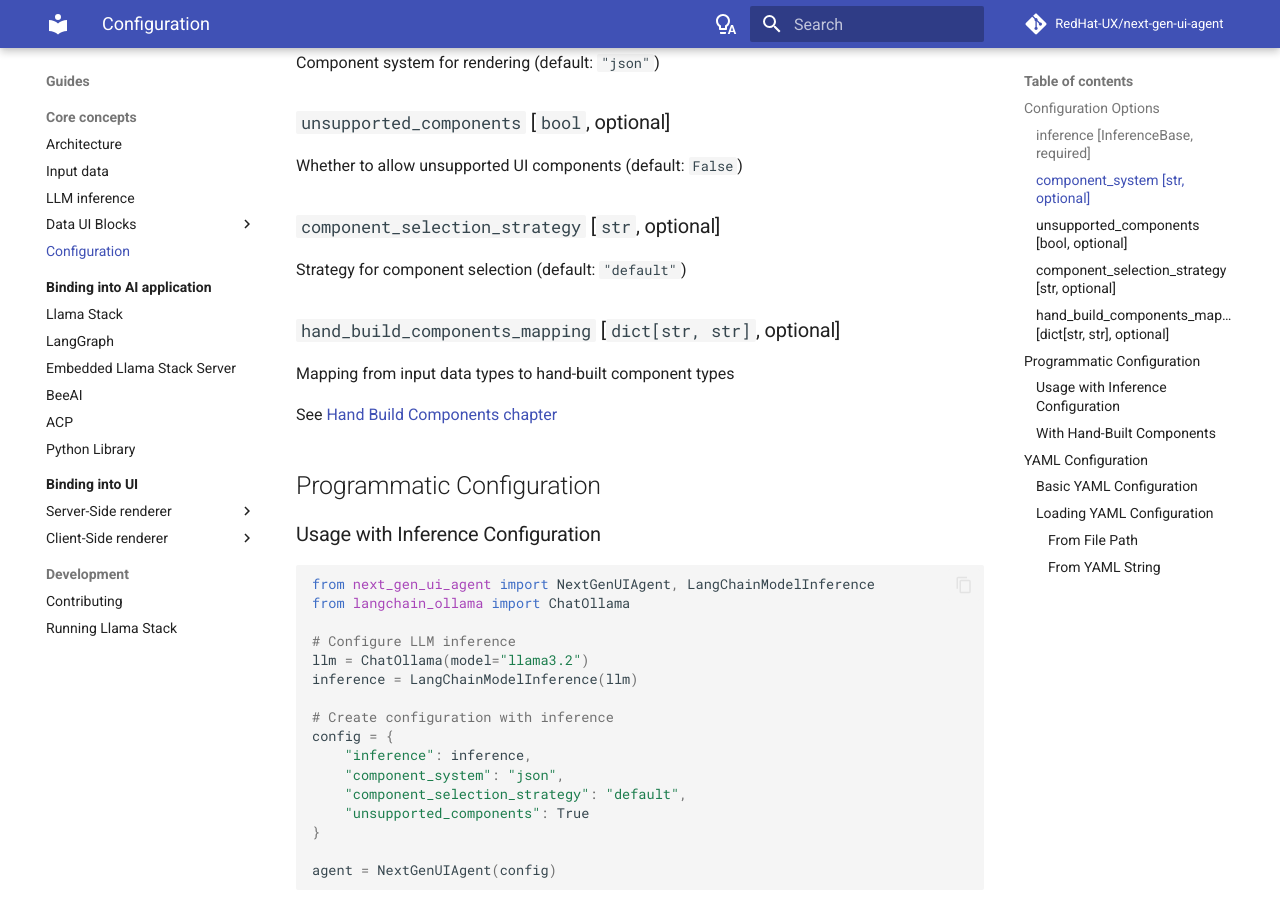
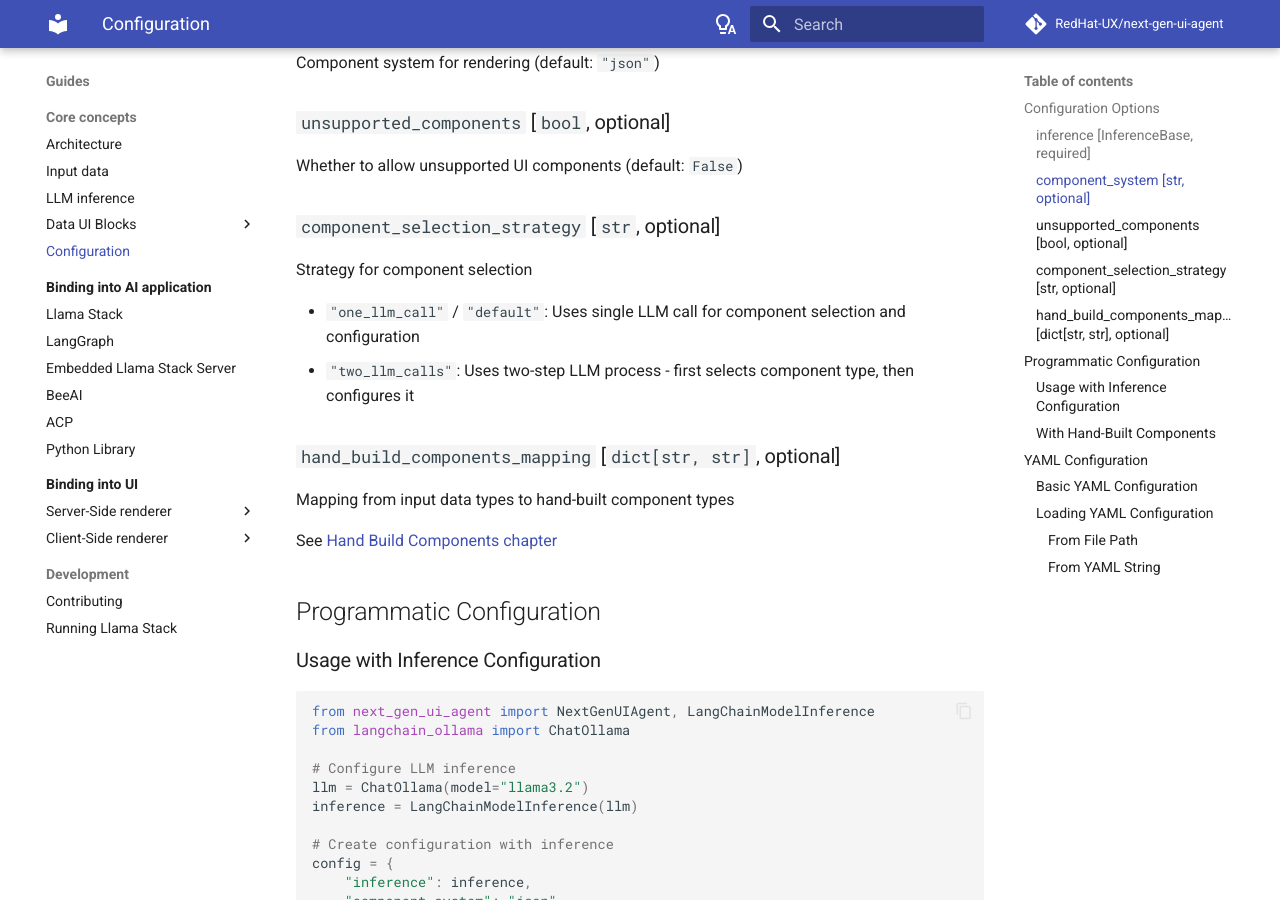
Before and after one commit to RedHat-UX/next-gen-ui-agent, an MkDocs documentation site: the page built from docs/guide/configuration.md, in a window 1280 px wide and 900 px high, scrolled down 788 px. Built offline with MkDocs 1.6.1 and Material for MkDocs 9.7.7, drawn with Linux system fonts in a browser that asks for light colours; comment, search, counter and statistics services are not loaded.

Commit message:
component_selection_strategy improved

```diff
--- a/docs/guide/configuration.md
+++ b/docs/guide/configuration.md
@@ -24,7 +24,10 @@ Whether to allow unsupported UI components (default: `False`)
 
 ### `component_selection_strategy` [`str`, optional]
 
-Strategy for component selection (default: `"default"`)
+Strategy for component selection
+
+- `"one_llm_call"` / `"default"`: Uses single LLM call for component selection and configuration
+- `"two_llm_calls"`: Uses two-step LLM process - first selects component type, then configures it
 
 ### `hand_build_components_mapping` [`dict[str, str]`, optional]
 
```
